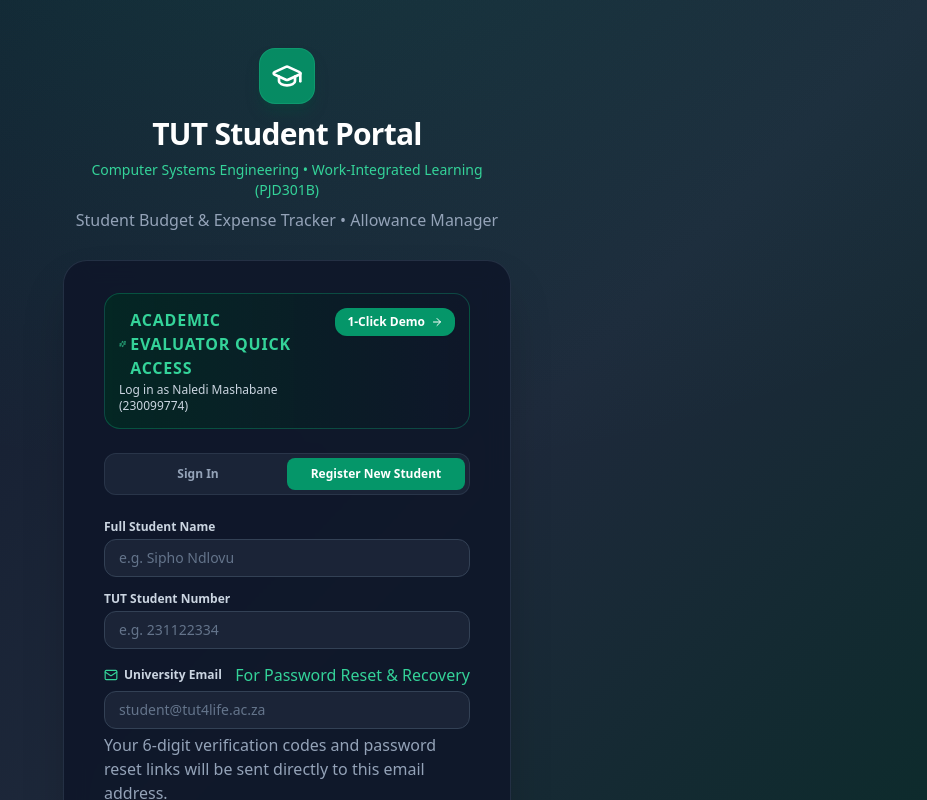
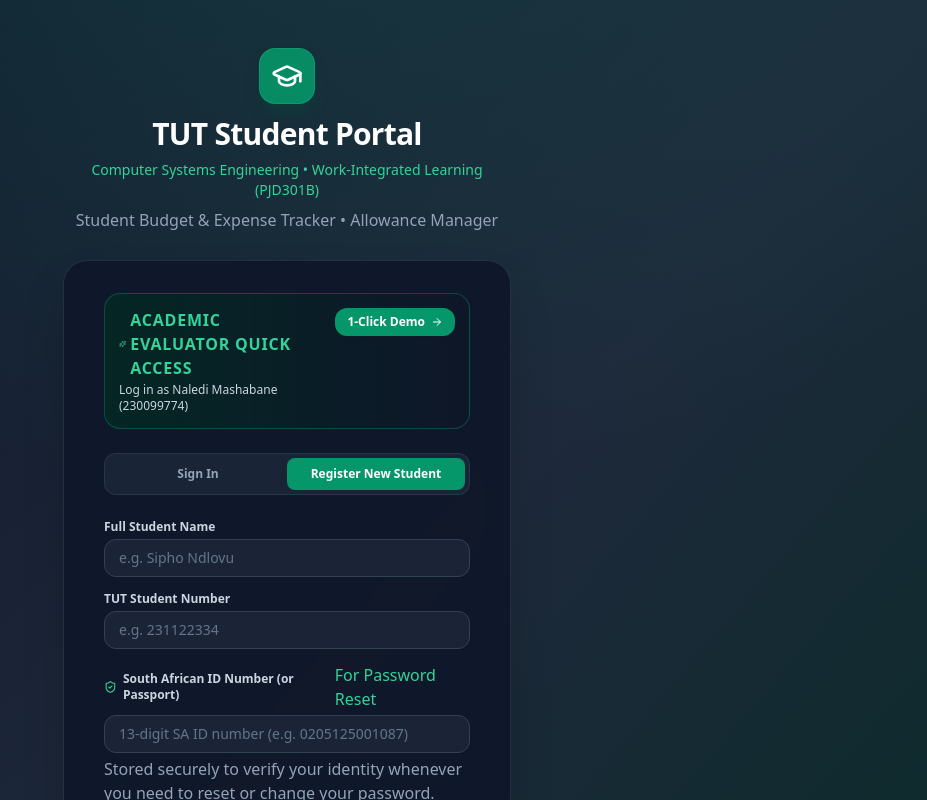
Before and after one commit to Perseverancemashabane/Expense, a Next.js app in the folder student-budget-tracker/client/: page /login in a window 1280 px wide. Both pictures are taken after a click on the button "Register New Student". Shown: the top 800 px of the page, without its empty margins (353-1280 px from the left). Built offline with nearby package versions, Linux system fonts and the light colour scheme; no server answers.

Commit message:
feat: add South African ID number input to student registration for password recovery

```diff
--- a/student-budget-tracker/client/src/app/login/page.tsx
+++ b/student-budget-tracker/client/src/app/login/page.tsx
@@ -45,6 +45,7 @@
   // Registration state
   const [regName, setRegName] = useState('');
   const [regStudentNumber, setRegStudentNumber] = useState('');
+  const [regIdNumber, setRegIdNumber] = useState('');
   const [regEmail, setRegEmail] = useState('');
   const [regPin, setRegPin] = useState('');
   const [regConfirmPin, setRegConfirmPin] = useState('');
@@ -173,6 +174,14 @@
       setError('Please enter your TUT student number.');
       return;
     }
+    if (!regIdNumber.trim()) {
+      setError('Please enter your South African ID number or passport number for password recovery.');
+      return;
+    }
+    if (regIdNumber.trim().replace(/\s+/g, '').length < 6) {
+      setError('Please enter a valid South African ID number (13 digits) or passport number.');
+      return;
+    }
     if (!regPin || regPin.trim().length < 4) {
       setError('Please create a password of at least 4 characters.');
       return;
@@ -189,6 +198,7 @@
         name: regName.trim(),
         studentNumber: regStudentNumber.trim(),
         email: regEmail.trim(),
+        idNumber: regIdNumber.trim().replace(/\s+/g, ''),
         pinOrPassword: regPin.trim(),
         monthlyAllowance: parseFloat(regAllowance) || 3500,
       });
@@ -632,13 +642,40 @@
               <div>
                 <div className="flex items-center justify-between mb-1">
                   <label
+                    htmlFor="reg-id-number"
+                    className="block text-xs font-semibold text-slate-300 flex items-center gap-1.5"
+                  >
+                    <ShieldCheck className="w-3.5 h-3.5 text-emerald-400" />
+                    <span>South African ID Number (or Passport)</span>
+                  </label>
+                  <span className="text-3xs text-emerald-400 font-medium">For Password Reset</span>
+                </div>
+                <input
+                  id="reg-id-number"
+                  type="text"
+                  required
+                  minLength={6}
+                  maxLength={25}
+                  placeholder="13-digit SA ID number (e.g. 0205125001087)"
+                  value={regIdNumber}
+                  onChange={(e) => setRegIdNumber(e.target.value)}
+                  className="w-full px-3.5 py-2 bg-slate-800/80 border border-slate-700 rounded-xl text-sm text-white placeholder-slate-500 focus:outline-none focus:ring-2 focus:ring-emerald-500 transition"
+                />
+                <p className="text-3xs text-slate-400 mt-1">
+                  Stored securely to verify your identity whenever you need to reset or change your password.
+                </p>
+              </div>
+
+              <div>
+                <div className="flex items-center justify-between mb-1">
+                  <label
                     htmlFor="reg-email"
                     className="block text-xs font-semibold text-slate-300 flex items-center gap-1.5"
                   >
                     <Mail className="w-3.5 h-3.5 text-emerald-400" />
                     <span>University Email</span>
                   </label>
-                  <span className="text-3xs text-emerald-400 font-medium">For Password Reset & Recovery</span>
+                  <span className="text-3xs text-slate-400 font-medium">Official Student Email</span>
                 </div>
                 <input
                   id="reg-email"
@@ -651,7 +688,7 @@
                   className="w-full px-3.5 py-2 bg-slate-800/80 border border-slate-700 rounded-xl text-sm text-white placeholder-slate-500 focus:outline-none focus:ring-2 focus:ring-emerald-500 transition"
                 />
                 <p className="text-3xs text-slate-400 mt-1">
-                  Your 6-digit verification codes and password reset links will be sent directly to this email address.
+                  Used for student account notifications and university records.
                 </p>
               </div>
 
--- a/student-budget-tracker/client/src/context/AuthContext.tsx
+++ b/student-budget-tracker/client/src/context/AuthContext.tsx
@@ -21,6 +21,7 @@
     name: string;
     studentNumber: string;
     email: string;
+    idNumber?: string;
     phoneNumber?: string;
     pinOrPassword?: string;
     monthlyAllowance?: number;
@@ -154,6 +155,7 @@
     name: string;
     studentNumber: string;
     email: string;
+    idNumber?: string;
     phoneNumber?: string;
     pinOrPassword?: string;
     monthlyAllowance?: number;
@@ -177,6 +179,7 @@
       studentNumber: data.studentNumber.trim(),
       email: data.email.trim() || `${data.studentNumber.trim()}@tut4life.ac.za`,
       phoneNumber: data.phoneNumber ? data.phoneNumber.trim() : '',
+      idNumber: data.idNumber ? data.idNumber.trim() : '',
       institution: 'Tshwane University of Technology',
       department: 'Computer Systems Engineering',
       monthlyAllowance: data.monthlyAllowance || 3500,
@@ -191,6 +194,7 @@
         studentNumber: data.studentNumber,
         email: data.email,
         phoneNumber: data.phoneNumber,
+        idNumber: data.idNumber,
         pin: data.pinOrPassword.trim(),
         monthlyAllowance: data.monthlyAllowance,
       });
--- a/student-budget-tracker/client/src/lib/api.ts
+++ b/student-budget-tracker/client/src/lib/api.ts
@@ -559,6 +559,7 @@
   studentNumber: string;
   email?: string;
   phoneNumber?: string;
+  idNumber?: string;
   pin?: string;
   monthlyAllowance?: number;
 }) {
@@ -571,6 +572,7 @@
         studentNumber: data.studentNumber,
         email: data.email,
         phoneNumber: data.phoneNumber,
+        idNumber: data.idNumber,
         password: data.pin || '1234',
         monthlyAllowance: data.monthlyAllowance || 3500,
       }),
```
Also changed, not shown: 2 other files (tests, documents, lock files or other folders).
